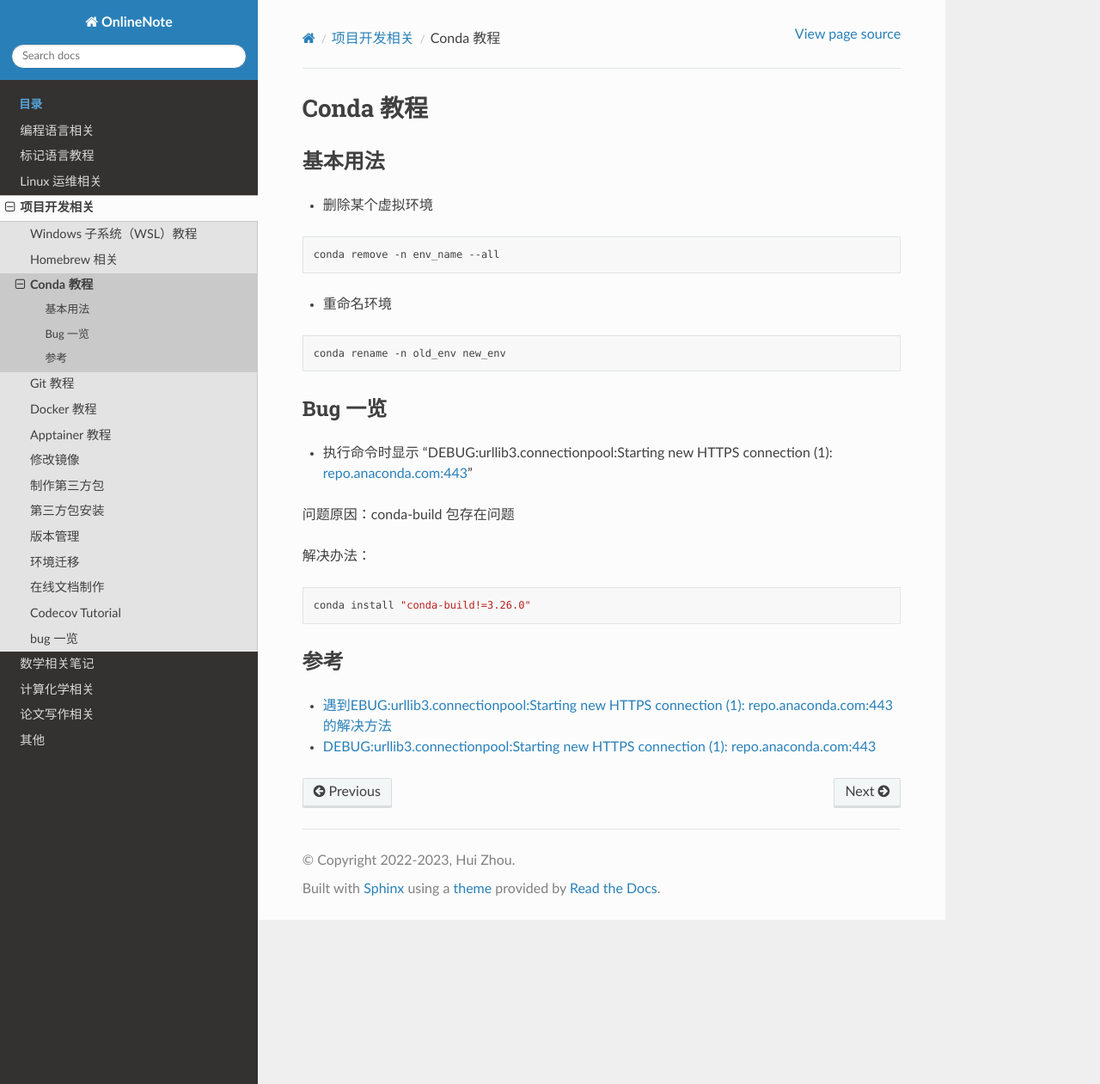
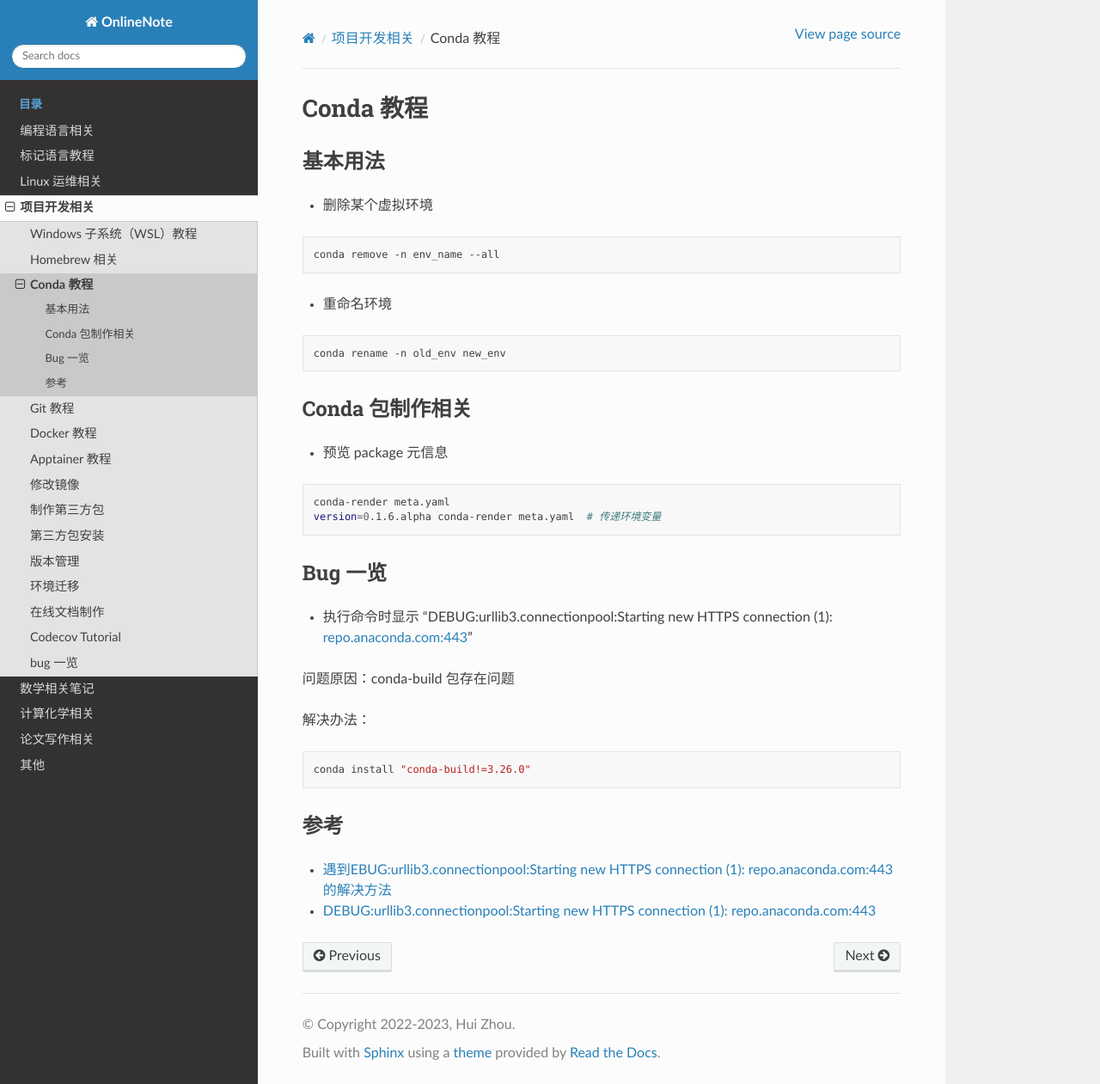
Before and after one commit to Rasic2/CodeNote, a Sphinx documentation site: the page built from docs/source/development/conda.md, in a window 1280 px wide and 1261 px high. Shown: the whole window at 86% size. Built offline with Sphinx 7.4.7 and the Read the Docs theme 3.1.0, drawn with Linux system fonts in a browser that asks for light colours.

Commit message:
feat: update conda.md

````diff
--- a/docs/source/development/conda.md
+++ b/docs/source/development/conda.md
@@ -12,6 +12,15 @@ conda remove -n env_name --all
 
 ```bash
 conda rename -n old_env new_env
+```
+
+## Conda 包制作相关
+
+- 预览 package 元信息
+
+```bash
+conda-render meta.yaml
+version=0.1.6.alpha conda-render meta.yaml  # 传递环境变量
 ```
 
 ## Bug 一览
````
